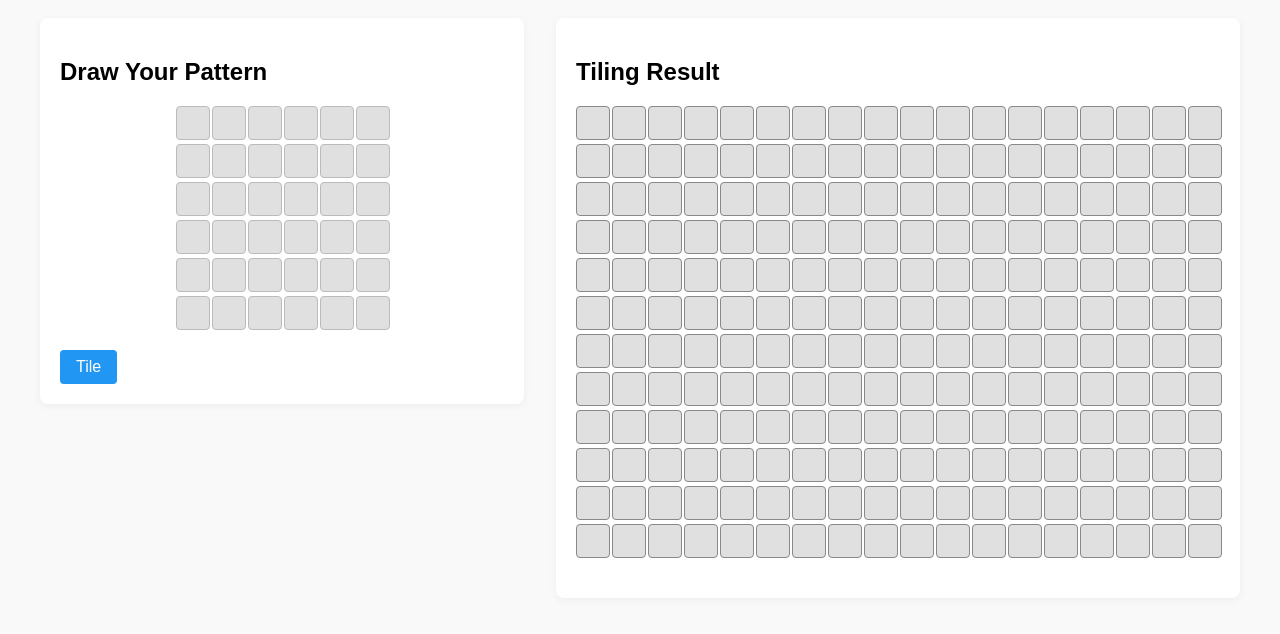
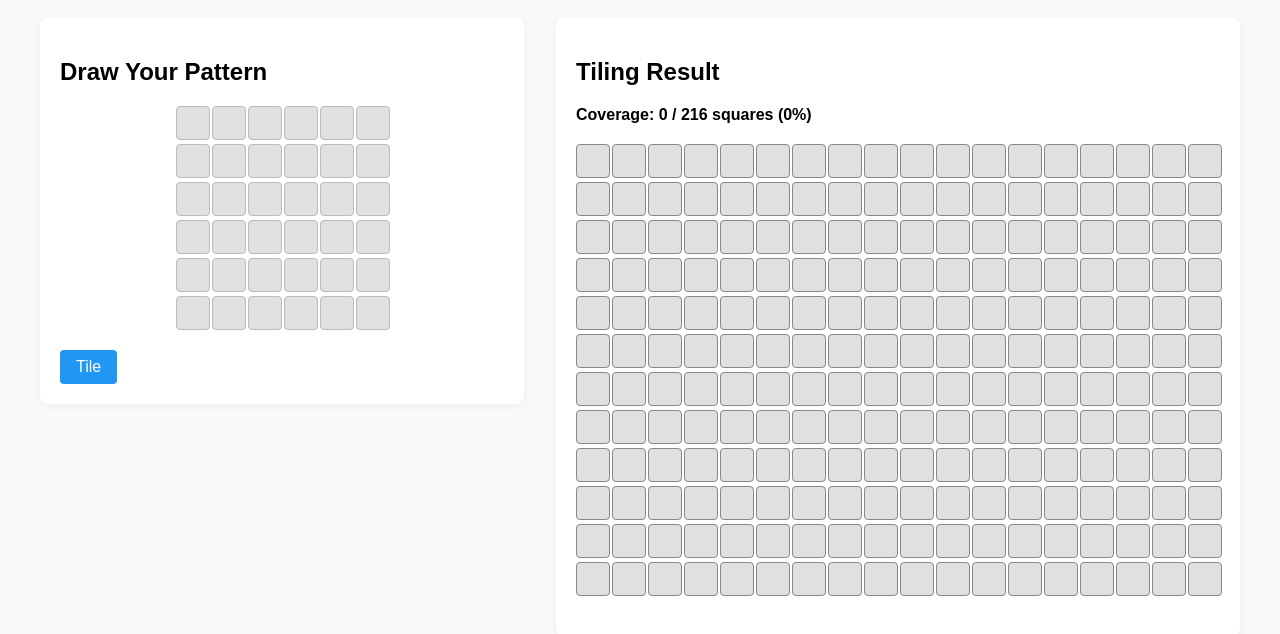
Before and after one commit to arrabi/tiling-explorer, a website: page index.html in a window 1280 px wide. Shown: the part 60-694 px from the top of the page. Drawn offline with Linux system fonts and the light colour scheme.

Commit message:
Add coverage information display to tiling result

```diff
--- a/index.html
+++ b/index.html
@@ -16,6 +16,7 @@
     </div>
     <div id="tiling-section">
       <h2>Tiling Result</h2>
+      <div id="coverage-info" style="margin-bottom: 12px; font-weight: bold;"></div>
       <div id="tiling-grid"></div>
     </div>
   </div>
--- a/js/app.js
+++ b/js/app.js
@@ -75,16 +75,23 @@ function renderTilingGrid(tiles) {
       }
     });
   });
+  let covered = 0;
   for (let r = 0; r < TILING_ROWS; r++) {
     for (let c = 0; c < TILING_COLS; c++) {
       const sq = document.createElement('div');
       sq.className = 'square tiled-square';
       if (grid[r][c] !== null) {
         sq.style.background = COLORS[grid[r][c] % COLORS.length];
+        covered++;
       }
       tilingGrid.appendChild(sq);
     }
   }
+  // Display coverage info
+  const coverageInfo = document.getElementById('coverage-info');
+  const total = TILING_ROWS * TILING_COLS;
+  const percent = total === 0 ? 0 : Math.round((covered / total) * 100);
+  coverageInfo.textContent = `Coverage: ${covered} / ${total} squares (${percent}%)`;
 }
 
 function canPlace(grid, shape, r0, c0) {
```
